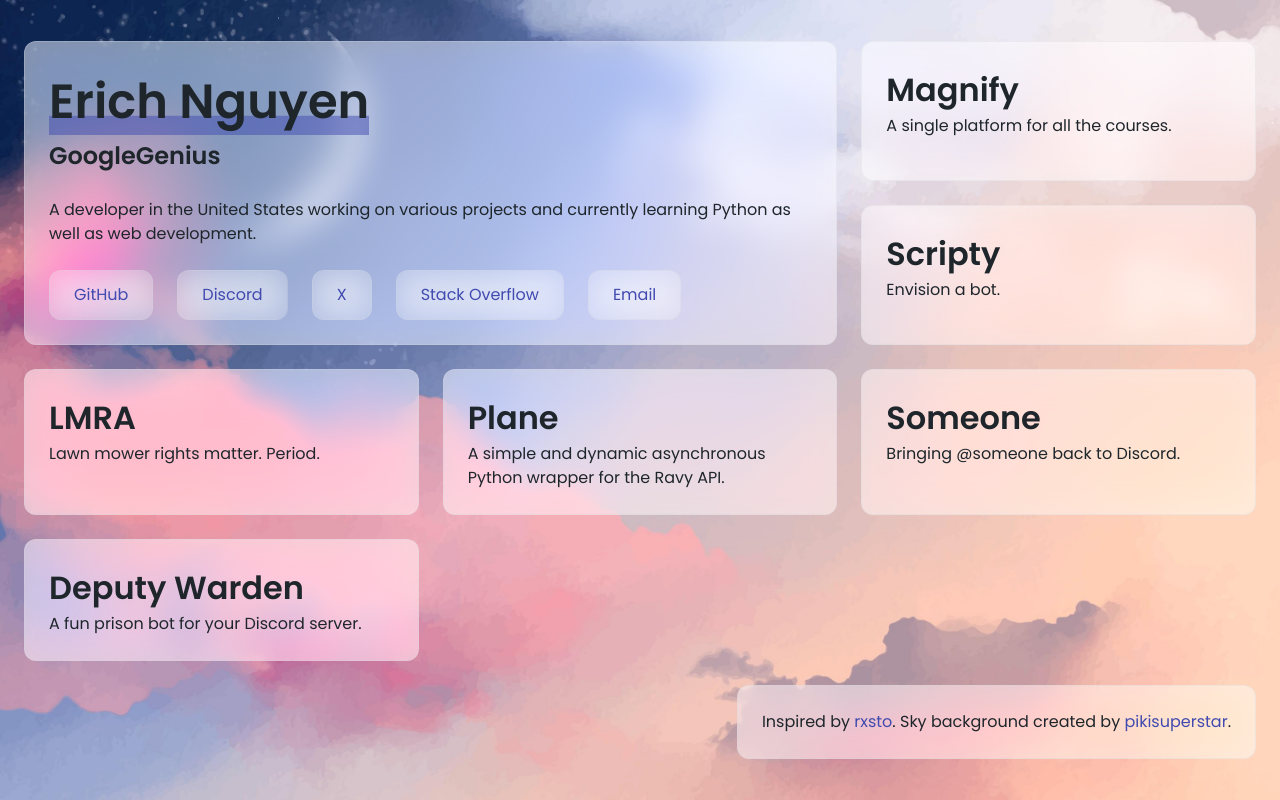
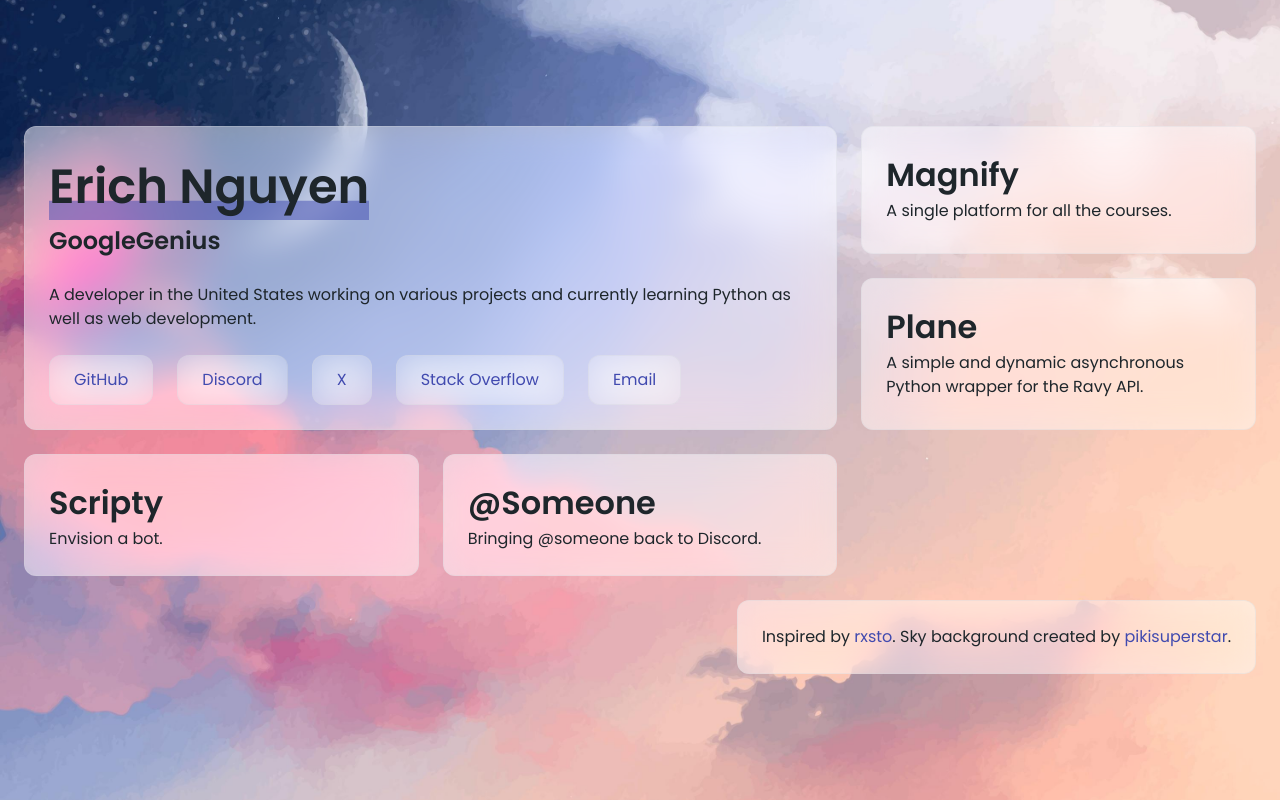
Before and after one commit to GoogolGenius/erich, a React (Create React App) app: page / in a window 1280 px wide. Built offline with nearby package versions, Linux system fonts and the light colour scheme.

Commit message:
Update Project List

```diff
--- a/src/data/projects.ts
+++ b/src/data/projects.ts
@@ -3,16 +3,6 @@ const projects = [
     name: 'Magnify',
     description: 'A single platform for all the courses.',
     link: 'https://github.com/magnifydev/magnify',
-  },
-  {
-    name: 'Scripty',
-    description: 'Envision a bot.',
-    link: 'https://github.com/scriptydev/prescripty',
-  },
-  {
-    name: 'LMRA',
-    description: 'Lawn mower rights matter. Period.',
-    link: 'https://github.com/lmraorg/LMRA',
   },
   {
     name: 'Plane',
@@ -21,14 +11,14 @@ const projects = [
     link: 'https://github.com/GoogleGenius/plane',
   },
   {
-    name: 'Someone',
+    name: 'Scripty',
+    description: 'Envision a bot.',
+    link: 'https://github.com/scriptydev/prescripty',
+  },
+  {
+    name: '@Someone',
     description: 'Bringing @someone back to Discord.',
     link: 'https://github.com/GoogleGenius/someone',
-  },
-  {
-    name: 'Deputy Warden',
-    description: 'A fun prison bot for your Discord server.',
-    link: 'https://github.com/GoogleGenius/deputy-warden',
   },
 ];
 
```
